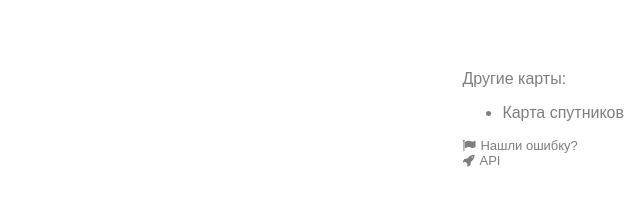
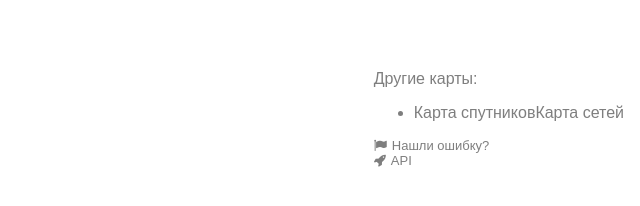
Before and after one commit to Yworld/ymap.github.io, a plain HTML site: page index.html in a window 1280 px wide. Shown: the whole page, without its empty margins (640-1280 px from the left). Drawn offline with nearby package versions, Linux system fonts and the light colour scheme; some packages are replaced by stand-ins of ours.

Commit message:
Network map

```diff
--- a/index.html
+++ b/index.html
@@ -153,7 +153,7 @@ window.onload = loadScript;
   </head>
   <body>
     <div id="map-canvas"></div>
-    <div class="block1">Другие карты: <br><ul><li><a href="/sat.html" style="text-decoration: none; color: black;">Карта спутников</a></li></ul><ul class="addMenu"><li><i class="fa fa-flag"></i><a data-remodal-target="errorMap">Нашли ошибку?</a></li><li><i class="fa fa-rocket"></i><a data-remodal-target="API">API</a></li></div>
+    <div class="block1">Другие карты: <br><ul><li><a href="/sat.html" style="text-decoration: none; color: black;">Карта спутников</a><a href="/networks.html" style="text-decoration: none; color: black;">Карта сетей</a></li></ul><ul class="addMenu"><li><i class="fa fa-flag"></i><a data-remodal-target="errorMap">Нашли ошибку?</a></li><li><i class="fa fa-rocket"></i><a data-remodal-target="API">API</a></li></div>
 
     <!-- Remodal -->
     <div class="remodal" data-remodal-id="errorMap">
```
Also changed, not shown: networks.html (+1 -1 lines), 1 other file.
